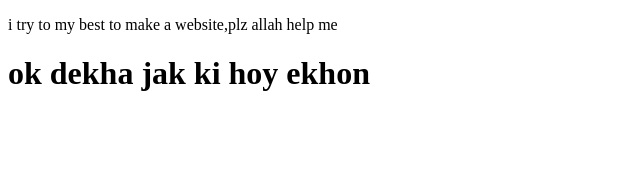
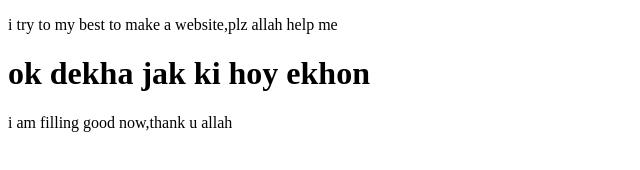
Before and after one commit to sisayeem/my-four-website, a plain HTML site: page sayem.html in a window 1280 px wide. Shown: the whole page, without its empty margins (0-640 px from the left). Drawn offline with Linux system fonts and the light colour scheme.

Commit message:
second commit

```diff
--- a/sayem.html
+++ b/sayem.html
@@ -9,6 +9,6 @@
 <body>
     <p>i try to my best to make a website,plz allah help me</p>
     <h1>ok dekha jak ki hoy ekhon</h1>
-
+    <p>i am filling good now,thank u allah</p>
 </body>
 </html>
```
